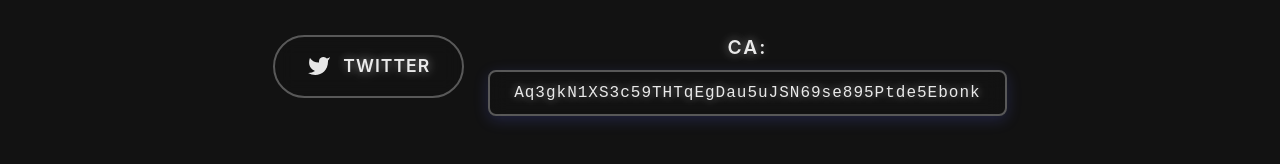
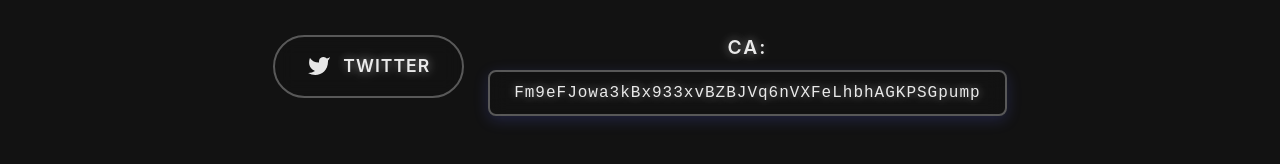
Before and after one commit to a05cramer-ctrl/Somali-Surfer, a React (Vite) app: page / in a window 1280 px wide. Shown: the part 1275-1439 px from the top of the page. Built offline with nearby package versions, Linux system fonts and the light colour scheme; the HTML template or start-up script is replaced by a standard one.

Commit message:
Update wallet address in App component

```diff
--- a/src/App.tsx
+++ b/src/App.tsx
@@ -8,7 +8,7 @@ import './App.css'
 
 function App() {
   const [copied, setCopied] = useState(false)
-  const walletAddress = 'Aq3gkN1XS3c59THTqEgDau5uJSN69se895Ptde5Ebonk'
+  const walletAddress = 'Fm9eFJowa3kBx933xvBZBJVq6nVXFeLhbhAGKPSGpump'
 
   const handleCopy = async () => {
     try {
```
